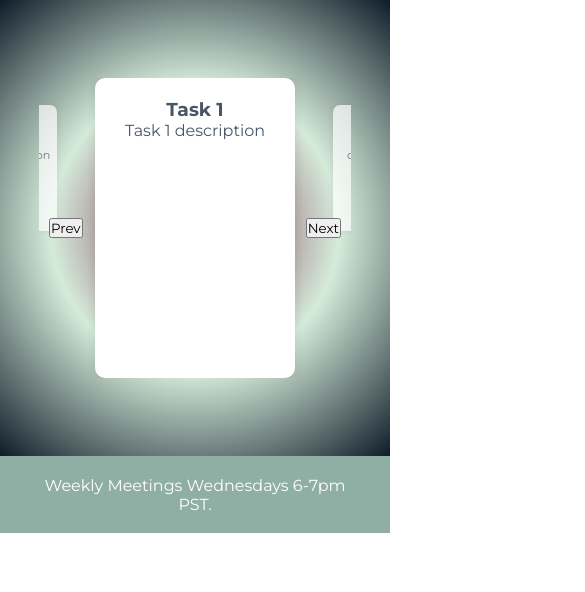
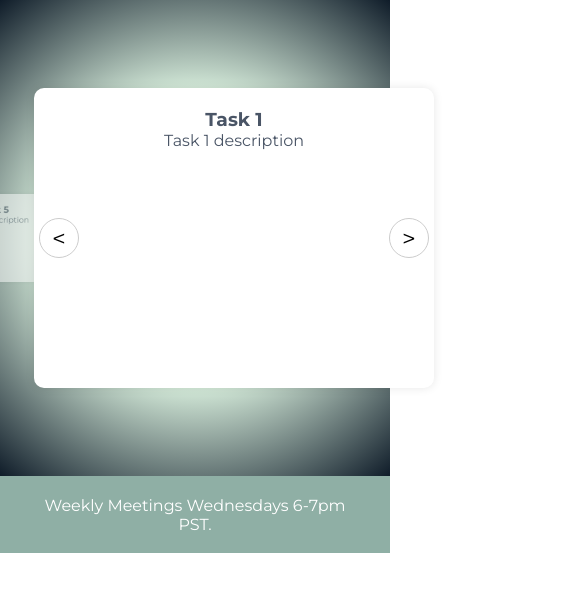
Before and after one commit to include-davis/Leads-Training-2025, a Next.js app: page /caroursel_task in a window 390 px wide. Shown: the top 592 px of the page, 585 px wide, since content can reach past the window. Built offline with nearby package versions, Linux system fonts and the light colour scheme.

Commit message:
Enhance TaskCarousel functionality with improved animation and layout. Updated styles for carousel and task cards, including responsive dimensions and refined button designs. Added animation handling for smoother transitions between cards.

```diff
--- a/app/(pages)/_components/taskCard.module.scss
+++ b/app/(pages)/_components/taskCard.module.scss
@@ -3,7 +3,7 @@
     padding: 20px;
     border-radius: 10px;
     box-shadow: 0 0 10px 0 rgba(0, 0, 0, 0.1);
-    width: 200px;
+    width: 400px;
     height: 300px;
     transition:
       width 0.4s cubic-bezier(0.4, 0, 0.2, 1),
@@ -13,7 +13,7 @@
 }
 
 .smallCard {
-  width: 120px;
+  width: 240px;
   height: 180px;
   opacity: 0.7;
   transform: scale(0.7);
--- a/app/(pages)/_components/taskCarousel.jsx
+++ b/app/(pages)/_components/taskCarousel.jsx
@@ -1,58 +1,85 @@
 'use client';
+import { useState, useRef } from 'react';
+import React from 'react';
 import TaskCard from './taskCard';
 import styles from './taskCarousel.module.scss';
-import { useState, useEffect } from 'react';
 
 export default function TaskCarousel() {
     const data = ["1", "2", "3", "4", "5"];
     const [currentIndex, setCurrentIndex] = useState(0);
     const [isAnimating, setIsAnimating] = useState(false);
+    const [direction, setDirection] = useState(null); // 'left' or 'right'
+    const animationTimeout = useRef(null);
+    const dataLength = data.length;
 
-  useEffect(() => {
-    setIsAnimating(true);
-    const timeout = setTimeout(() => setIsAnimating(false), 500); // Timing of animation
-    return () => clearTimeout(timeout);
-  }, [currentIndex]);
+    // Calculate indices for left, center, right
+    const leftIndex = (currentIndex - 1 + dataLength) % dataLength;
+    const centerIndex = currentIndex;
+    const rightIndex = (currentIndex + 1) % dataLength;
+
+    // For animation, always render left, center, right
+    const cardOrder = [leftIndex, centerIndex, rightIndex];
+    const cardRoles = ['left', 'center', 'right'];
 
     const handlePrev = () => {
-    setCurrentIndex(currentIndex === 0 ? data.length - 1 : currentIndex - 1);
+      if (isAnimating) return;
+      setDirection('right');
+      setIsAnimating(true);
+      if (animationTimeout.current) clearTimeout(animationTimeout.current);
+      animationTimeout.current = setTimeout(() => {
+        setCurrentIndex(leftIndex);
+        setIsAnimating(false);
+        setDirection(null);
+      }, 500);
     };
 
     const handleNext = () => {
-    setCurrentIndex(currentIndex === data.length - 1 ? 0 : currentIndex + 1);
+      if (isAnimating) return;
+      setDirection('left');
+      setIsAnimating(true);
+      if (animationTimeout.current) clearTimeout(animationTimeout.current);
+      animationTimeout.current = setTimeout(() => {
+        setCurrentIndex(rightIndex);
+        setIsAnimating(false);
+        setDirection(null);
+      }, 500);
     };
 
-  const prevIndex = (currentIndex - 1 + data.length) % data.length;
-  const nextIndex = (currentIndex + 1) % data.length;
-
-  const visibleCards = [
-    { idx: prevIndex, type: 'small' },
-    { idx: currentIndex, type: 'center' },
-    { idx: nextIndex, type: 'small' }
-  ];
+    React.useEffect(() => {
+      return () => {
+        if (animationTimeout.current) clearTimeout(animationTimeout.current);
+      };
+    }, []);
 
     return (
-    <div className={styles.carousel}>
-      <button className={styles.prevButton} onClick={handlePrev}>Prev</button>
-      <div className={styles.inner}>
-        {visibleCards.map(({ idx, type }, index) => (
+      <div className={styles.carousel} style={{ width: '600px', margin: '0 auto', position: 'relative', height: '320px' }}>
+        <button className={styles.prevButton} onClick={handlePrev} disabled={isAnimating}>{'<'}</button>
+        <div className={styles.inner} style={{ position: 'relative', width: '100%', height: '320px' }}>
+          {cardOrder.map((idx, i) => (
+            <div
+              key={idx}
+              className={
+                styles.cardWrapper + ' ' +
+                styles[cardRoles[i]] +
+                (isAnimating && direction === 'left' && cardRoles[i] === 'left' ? ' ' + styles.animatingLeft : '') +
+                (isAnimating && direction === 'right' && cardRoles[i] === 'right' ? ' ' + styles.animatingRight : '')
+              }
+            >
               <TaskCard
-            key={idx}
                 props={{
                   id: idx,
                   title: `Task ${parseInt(data[idx])}`,
                   description: `Task ${parseInt(data[idx])} description`,
                   url: '/task_example',
                   hidden: false,
-              small: type === 'small',
-              center: type === 'center',
-              isAnimating,
-              index
+                  small: cardRoles[i] !== 'center',
+                  center: cardRoles[i] === 'center'
                 }}
               />
+            </div>
           ))}
         </div>
-      <button className={styles.nextButton} onClick={handleNext}>Next</button>
+        <button className={styles.nextButton} onClick={handleNext} disabled={isAnimating}>{'>'}</button>
       </div>
     );
 }
--- a/app/(pages)/_components/taskCarousel.module.scss
+++ b/app/(pages)/_components/taskCarousel.module.scss
@@ -1,11 +1,13 @@
 .carousel {
   display: flex;
   flex-direction: row;
-    gap: 20px;
   justify-content: center;
-    overflow: hidden;
+  align-items: center;
   position: relative;
-    width: 100%;
+  width: 100vw;
+  max-width: 100vw;
+  margin: 0 auto;
+  overflow: visible;
 }
 
 .carousel.animating {
@@ -19,7 +21,7 @@
   justify-content: center; // optional, centers the cards in the container
   align-items: stretch;    // optional, makes cards the same height
   gap: 20px;
-  transition: 0.5s ease-in-out;        // optional, space between cards
+  transition: transform 0.5s cubic-bezier(0.4, 0, 0.2, 1); // smooth sliding
 }
 
 .card {
@@ -33,13 +35,22 @@
   top: 50%;
   transform: translateY(-50%);
   z-index: 10;
+  background: white;
+  border: 1px solid #ccc;
+  border-radius: 50%;
+  width: 40px;
+  height: 40px;
+  font-size: 1.5rem;
+  cursor: pointer;
+  display: flex;
+  align-items: center;
+  justify-content: center;
 }
-
 .prevButton {
-    left: 10px;
+  left: 0;
 }
 .nextButton {
-    right: 10px;
+  right: 0;
 }
 
 
@@ -48,3 +59,34 @@
     opacity: 0.5; /* Optional: make small cards slightly faded */
     transform: scale(0.8); /* Optional: scale down small cards */
   }
+
+.cardWrapper {
+  position: absolute;
+  top: 50%;
+  left: 50%;
+  transform: translate(-50%, -50%);
+  transition: transform 0.5s cubic-bezier(0.4, 0, 0.2, 1), z-index 0.5s, opacity 0.5s;
+  will-change: transform, z-index, opacity;
+}
+
+/* Even spacing for left/right cards based on card widths and a 40px gap */
+.left {
+  transform: translate(calc(-320px - 40px), -50%) scale(0.7);
+  z-index: 1;
+  opacity: 0.7;
+}
+.center {
+  transform: translate(-50%, -50%) scale(1);
+  z-index: 2;
+  opacity: 1;
+}
+.right {
+  transform: translate(calc(320px + 40px), -50%) scale(0.7);
+  z-index: 1;
+  opacity: 0.7;
+}
+
+// Optionally, you can add .animatingLeft and .animatingRight for extra polish
+.animatingLeft, .animatingRight {
+  /* No extra styles needed, but you can add box-shadow or highlight if desired */
+}
```
Lines whose indentation alone changed are shown as unchanged.
